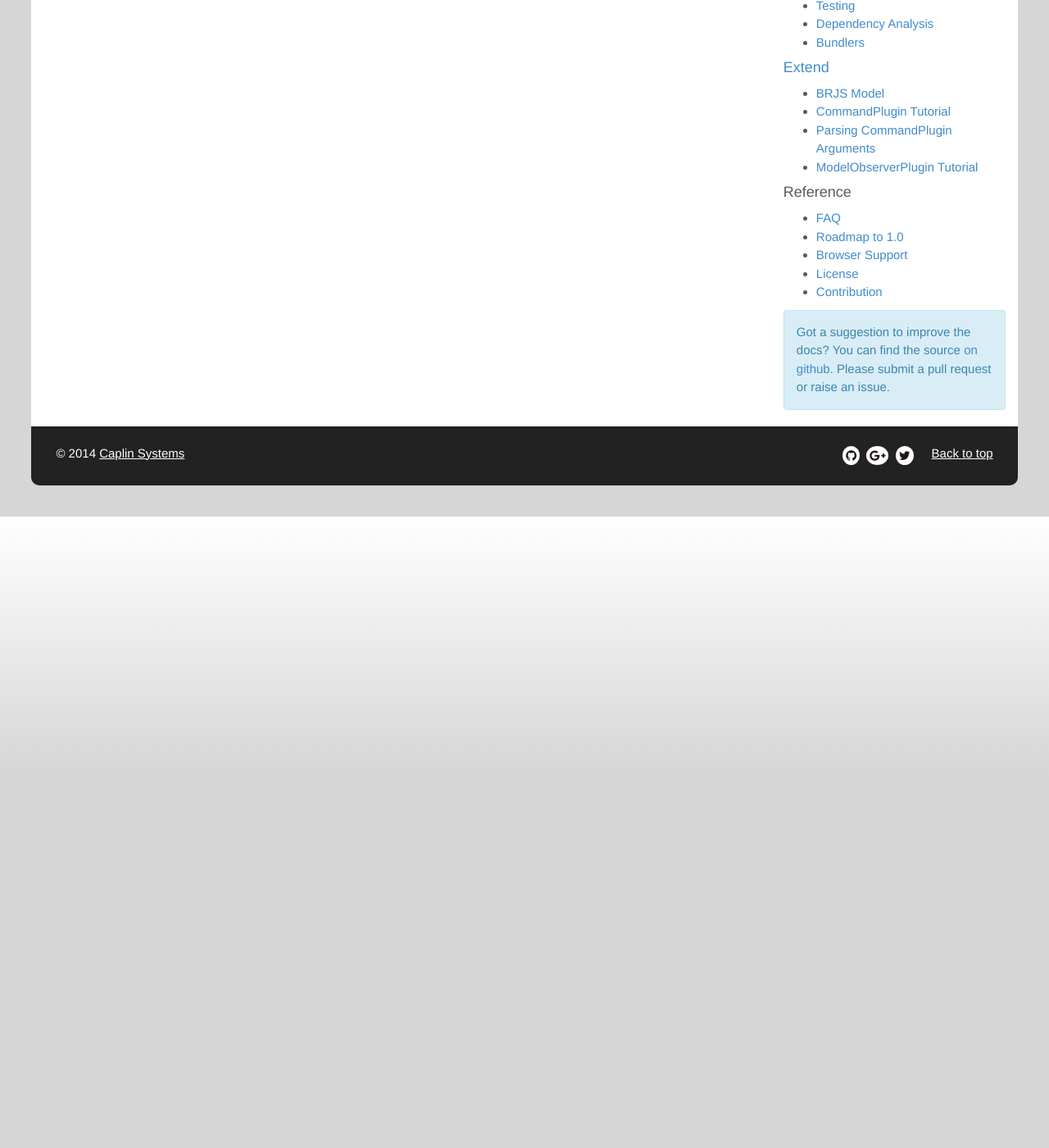
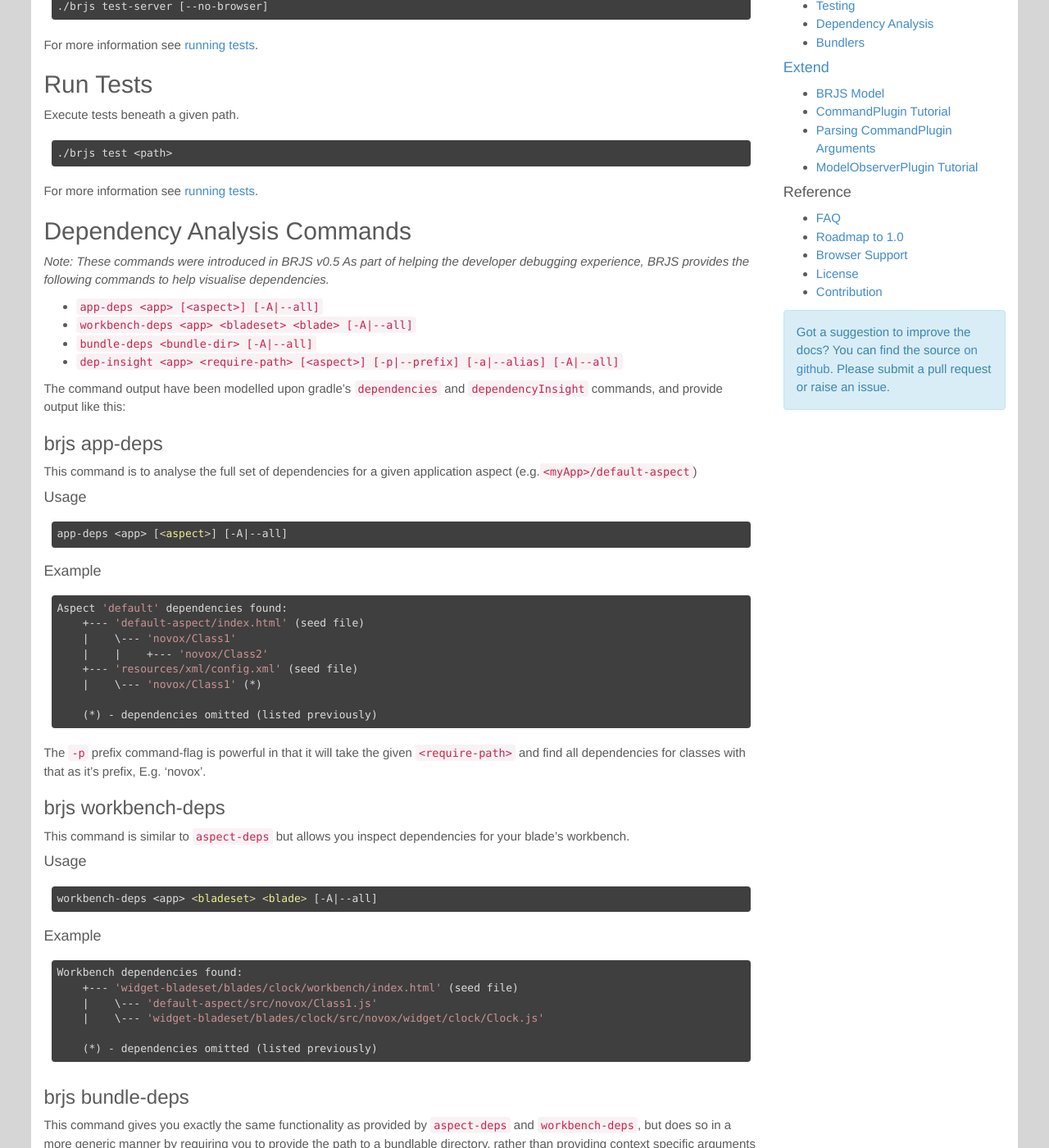
Before and after one commit to BladeRunnerJS/brjs-site, a Jekyll site: the page built from docs/use/commandline.md, in a window 1280 px wide and 1400 px high, scrolled down 933 px. Shown: the whole window at 82% size. Built offline with Jekyll 4.4.1, drawn with Linux system fonts in a browser that asks for light colours; nearby versions of some CDN libraries; Markdown is read by kramdown in place of the engine named in the settings; some of the changed text lies outside the part shown.

Commit message:
adding dependency analysis commands

````diff
--- a/docs/use/commandline.md
+++ b/docs/use/commandline.md
@@ -31,3 +31,143 @@ This will start the server on port 7070. If you wish to change the port the serv
     <li><a href="https://github.com/BladeRunnerJS/brjs/issues/280"><code>bladerunner.conf</code> will be renamed to <code>brjs.conf</code></a></li>
   </ul>
 </div>
+
+## Start the Test Server
+
+Start the server used for serving files for test.
+
+```
+./brjs test-server [--no-browser]
+```
+
+For more information see [running tests](/docs/use/running_tests/).
+
+## Run Tests
+
+Execute tests beneath a given path.
+
+```
+./brjs test <path>
+```
+
+For more information see [running tests](/docs/use/running_tests/).
+
+## Dependency Analysis Commands
+
+*Note: These commands were introduced in BRJS v0.5
+As part of helping the developer debugging experience, BRJS provides the following commands to help visualise dependencies.*
+
+
+* `app-deps <app> [<aspect>] [-A|--all]`
+* `workbench-deps <app> <bladeset> <blade> [-A|--all]`
+* `bundle-deps <bundle-dir> [-A|--all]`
+* `dep-insight <app> <require-path> [<aspect>] [-p|--prefix] [-a|--alias] [-A|--all]`
+
+The command output have been modelled upon gradle's `dependencies` and `dependencyInsight` commands, and provide output like this:
+
+### brjs app-deps
+
+This command is to analyse the full set of dependencies for a given application aspect (e.g.`<myApp>/default-aspect`)
+
+#### Usage
+
+```
+app-deps <app> [<aspect>] [-A|--all]
+```
+
+#### Example
+
+```
+Aspect 'default' dependencies found:
+    +--- 'default-aspect/index.html' (seed file)
+    |    \--- 'novox/Class1'
+    |    |    +--- 'novox/Class2'
+    +--- 'resources/xml/config.xml' (seed file)
+    |    \--- 'novox/Class1' (*)
+
+    (*) - dependencies omitted (listed previously)
+```
+
+The `-p` prefix command-flag is powerful in that it will take the given `<require-path>` and find all dependencies for classes with that as it's prefix, E.g. 'novox'.
+
+### brjs workbench-deps
+
+This command is similar to `aspect-deps` but allows you inspect dependencies for your blade's workbench.
+
+#### Usage
+
+```
+workbench-deps <app> <bladeset> <blade> [-A|--all]
+```
+
+#### Example
+
+```
+Workbench dependencies found:
+    +--- 'widget-bladeset/blades/clock/workbench/index.html' (seed file)
+    |    \--- 'default-aspect/src/novox/Class1.js'
+    |    \--- 'widget-bladeset/blades/clock/src/novox/widget/clock/Clock.js'
+
+    (*) - dependencies omitted (listed previously)
+```
+
+### brjs bundle-deps
+
+This command gives you exactly the same functionality as provided by `aspect-deps` and `workbench-deps`, but does so in a more generic manner by requiring you to provide the path to a bundlable directory, rather than providing context specific arguments for this. This means you can also use this command to inspect the bundles that would be generated for library, aspect, blade-set, blade and workbench tests.
+
+#### Usage
+
+```
+bundle-deps <bundle-dir> [-A|--all]
+```
+
+#### Example
+
+For example, to see the bundle dependencies for the unit tests within a blade 'myblade', within the blade-set 'mybladeset', within the app 'myapp', you would need to run:
+
+    ./brjs bundle-deps ../apps/myapp/mybladeset-bladeset/blades/myblade/tests/test-unit/js-test-driver
+
+### dep-insight (requirePath)
+
+#### Usage
+
+This command allows you track your dependency in reverse and is useful to see why a specific class is being bundled that you don't expect.
+
+```
+dep-insight <app> <require-path> [<aspect>] [-p|--prefix] [-a|--alias] [-A|--all]
+```
+
+#### Example
+
+```
+Source module 'novox/Class1' dependencies found:
+    +--- 'novox/Class2'
+    |    \--- 'index.html'
+```
+
+### dep-insight (alias)
+
+This command when used with the `-a` flag allows you to pass in an alias where you want dependency insight as to why/where it is being bundled from.
+
+#### Usage
+
+```
+dep-insight <app> <alias> -a [<aspect>] [-p|--prefix] [-A|--all]
+```
+
+#### Example
+
+```
+	Alias 'br.foo.the-alias' composition:
+	    name: 'br.foolib.the-alias' (defined in 'br/foolib/resources/aliasDefinitions.xml')
+	    interface: 'br.foolib.TheInterface' (defined in 'br/foolib/resources/aliasDefinitions.xml')
+	    class: 'acme.MegaClass' (defined in 'helperlib/resources/aliasDefinitions.xml' within group 'helperlib.g1')
+	         -- (selected for use within 'default-aspect/resources/aliases.xml')
+
+	Alias 'br.foo.the-alias' dependencies found:
+	    +--- 'novox/pkg/SomeClass'
+	    |    \--- 'novox/pkg/SomeUnusedClass'
+	    |    |    \--- 'index.html'
+```
+
+The above commands are still quite new and we're considering making improvements/flags to help developers further. All usage feedback is welcome!
````
Also changed, not shown: other parts of docs/use/commandline.md (+3 -3 lines).
